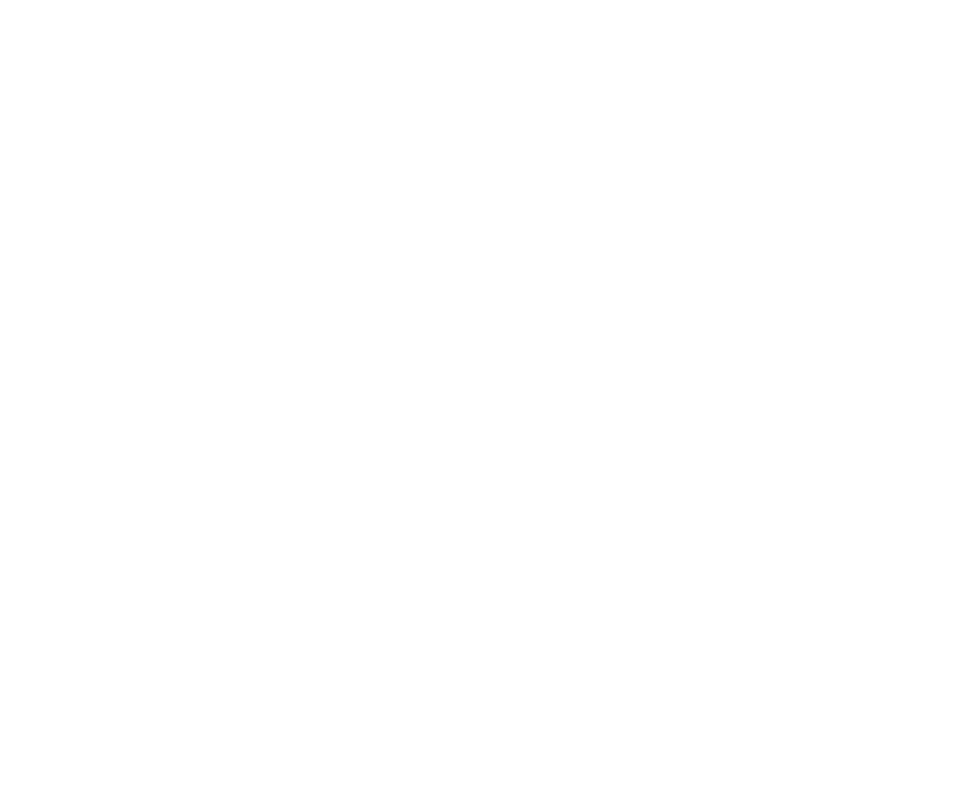
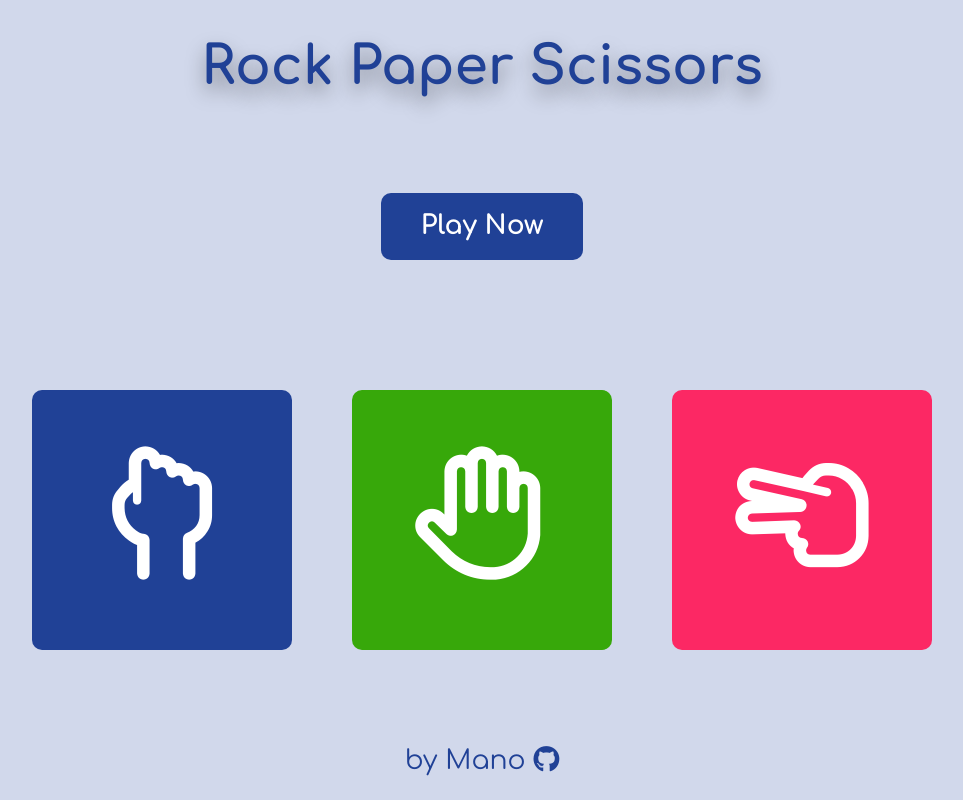
Before and after one commit to majidalfiqi/RockPaperScissors, a plain HTML site: page index.html in a window 1280 px wide. Shown: the whole page, without its empty margins (158-1121 px from the left). Drawn offline with Linux system fonts and the light colour scheme.

Commit message:
added the css reset file, added html files for the 3 pages, finished the 1st page, and did the basic layout of the 2nd page

```diff
--- /dev/null
+++ b/css/reset.css
@@ -0,0 +1,129 @@
+/* http://meyerweb.com/eric/tools/css/reset/
+   v2.0 | 20110126
+   License: none (public domain)
+*/
+
+html,
+body,
+div,
+span,
+applet,
+object,
+iframe,
+h1,
+h2,
+h3,
+h4,
+h5,
+h6,
+p,
+blockquote,
+pre,
+a,
+abbr,
+acronym,
+address,
+big,
+cite,
+code,
+del,
+dfn,
+em,
+img,
+ins,
+kbd,
+q,
+s,
+samp,
+small,
+strike,
+strong,
+sub,
+sup,
+tt,
+var,
+b,
+u,
+i,
+center,
+dl,
+dt,
+dd,
+ol,
+ul,
+li,
+fieldset,
+form,
+label,
+legend,
+table,
+caption,
+tbody,
+tfoot,
+thead,
+tr,
+th,
+td,
+article,
+aside,
+canvas,
+details,
+embed,
+figure,
+figcaption,
+footer,
+header,
+hgroup,
+menu,
+nav,
+output,
+ruby,
+section,
+summary,
+time,
+mark,
+audio,
+video {
+  margin: 0;
+  padding: 0;
+  border: 0;
+  font-size: 100%;
+  font: inherit;
+  vertical-align: baseline;
+}
+/* HTML5 display-role reset for older browsers */
+article,
+aside,
+details,
+figcaption,
+figure,
+footer,
+header,
+hgroup,
+menu,
+nav,
+section {
+  display: block;
+}
+body {
+  line-height: 1;
+}
+ol,
+ul {
+  list-style: none;
+}
+blockquote,
+q {
+  quotes: none;
+}
+blockquote:before,
+blockquote:after,
+q:before,
+q:after {
+  content: "";
+  content: none;
+}
+table {
+  border-collapse: collapse;
+  border-spacing: 0;
+}
--- a/css/style.css
+++ b/css/style.css
@@ -0,0 +1,154 @@
+:root {
+  --clr-primary: #204196;
+  --clr-bg: #d1d8eb;
+  --clr-win: #37a80a;
+  --clr-lose: #fc2864;
+  --shadow: 0 10px 20px rgba(0, 0, 0, 0.4);
+  font-family: "Comfortaa", cursive;
+  font-size: 20pt;
+  text-align: center;
+}
+
+body {
+  background-color: var(--clr-bg);
+  color: var(--clr-primary);
+}
+
+#index-main,
+#game-main {
+  display: flex;
+  flex-direction: column;
+  justify-content: center;
+  align-items: center;
+  height: 90vh;
+  width: 100vw;
+}
+
+.title {
+  font-weight: bold;
+  font-size: 2rem;
+  margin: 50px;
+  text-shadow: var(--shadow);
+}
+
+.btn {
+  text-decoration: none;
+  font-weight: bold;
+  font-size: 1rem;
+  background-color: var(--clr-primary);
+  color: #fff;
+  padding: 20px 40px;
+  margin: 50px;
+  border-radius: 10px;
+  transition: transform 0.2s ease-in, box-shadow 0.2s ease-in;
+}
+
+.btn:hover {
+  transform: translateY(-3px);
+  box-shadow: var(--shadow);
+}
+
+.cards {
+  display: flex;
+  justify-content: space-between;
+  align-items: center;
+  margin: 50px;
+}
+
+.card {
+  font-size: 5rem;
+  color: #fff;
+  background-color: var(--clr-primary);
+  border-radius: 10px;
+  padding: 30px;
+  margin: 30px;
+  width: 200px;
+  height: 200px;
+  line-height: 200px;
+  transition: transform 0.2s ease-in, box-shadow 0.2s ease-in;
+}
+
+.card:hover {
+  transform: translateY(-3px);
+  box-shadow: var(--shadow);
+}
+
+.paper {
+  background-color: var(--clr-win);
+}
+
+.scissors {
+  background-color: var(--clr-lose);
+}
+
+footer {
+  position: fixed;
+  left: 0;
+  right: 0;
+  bottom: 0;
+  height: 10vh;
+  display: flex;
+  justify-content: center;
+  align-items: center;
+}
+
+footer a {
+  position: relative;
+  color: var(--clr-primary);
+}
+
+footer a::after {
+  content: "GitHub";
+  position: absolute;
+  top: 2px;
+  left: 30px;
+  transform-origin: left;
+  transition: opacity 0.2s ease-in;
+  opacity: 0;
+}
+
+footer a:hover::after {
+  opacity: 1;
+}
+
+/* game.html specific */
+
+#game-container {
+  display: flex;
+  align-items: center;
+  justify-content: space-between;
+}
+
+aside {
+  background-color: var(--clr-primary);
+  color: #fff;
+  width: 30vw;
+  max-width: 300px;
+  height: 100vh;
+  display: flex;
+  flex-direction: column;
+  justify-content: space-evenly;
+  border-top-right-radius: 20px;
+  border-bottom-right-radius: 20px;
+}
+
+aside > div > p:last-child {
+  margin: 30px 0;
+}
+
+#score,
+#round {
+  font-weight: bold;
+}
+
+#game-main {
+  min-width: 70vw;
+}
+
+.game-title {
+  margin: 10px;
+}
+
+.game-cards {
+  margin: 10px;
+}
--- a/index.html
+++ b/index.html
@@ -7,12 +7,38 @@
 
     <title>Rock Paper Scissors</title>
 
+    <link rel="stylesheet" href="css/reset.css" />
     <link rel="stylesheet" href="css/style.css" />
+
+    <link rel="preconnect" href="https://fonts.googleapis.com" />
+    <link rel="preconnect" href="https://fonts.gstatic.com" crossorigin />
+    <link href="https://fonts.googleapis.com/css2?family=Comfortaa:wght@400;700&display=swap" rel="stylesheet" />
+    <script src="https://kit.fontawesome.com/d7af1762f1.js" crossorigin="anonymous"></script>
   </head>
 
   <body>
-    <h1 id="message"></h1>
-
-    <script src="js/main.js"></script>
+    <main id="index-main">
+      <h1 class="title index-title">Rock Paper Scissors</h1>
+      <a href="./game.html" class="btn">Play Now</a>
+      <section class="cards index-cards">
+        <div class="card rock">
+          <span class="icon far fa-hand-rock"></span>
+        </div>
+        <div class="card paper">
+          <span class="icon far fa-hand-paper"></span>
+        </div>
+        <div class="card scissors">
+          <span class="icon far fa-hand-scissors"></span>
+        </div>
+      </section>
+    </main>
+    <footer>
+      <p>
+        by Mano
+        <a href="http://github.com/majidalfiqi" target="_blank" rel="noopener noreferrer" class="git"
+          ><span class="icon fab fa-github"></span
+        ></a>
+      </p>
+    </footer>
   </body>
 </html>
--- a/js/main.js
+++ b/js/game.js
@@ -83,3 +83,4 @@ function game() {
 
 msg = document.getElementById("message");
 // game();
+//window.location.replace("http://www.w3schools.com");
```
Also changed, not shown: game.html (added, +80 -0 lines), result.html (added).
